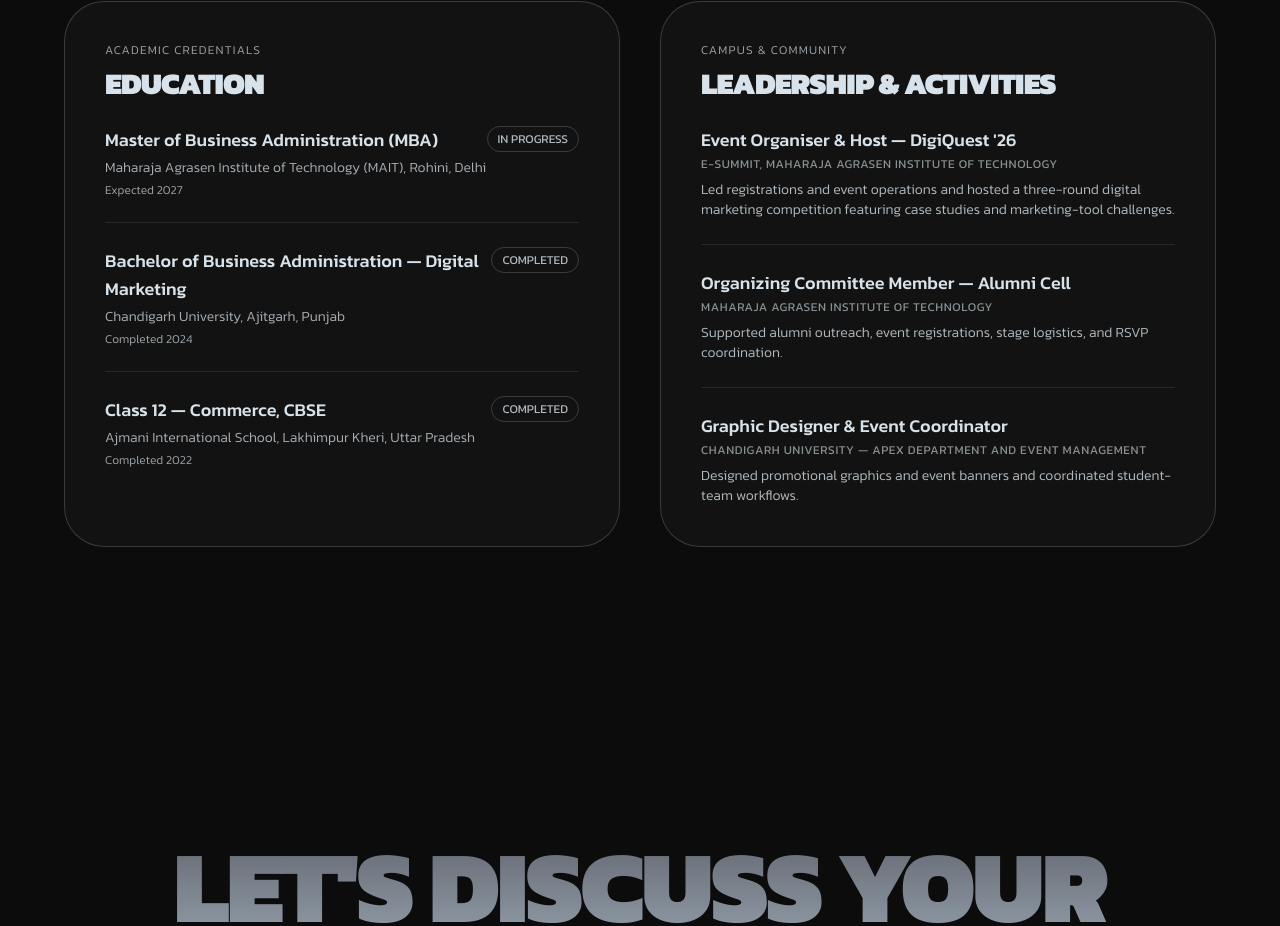
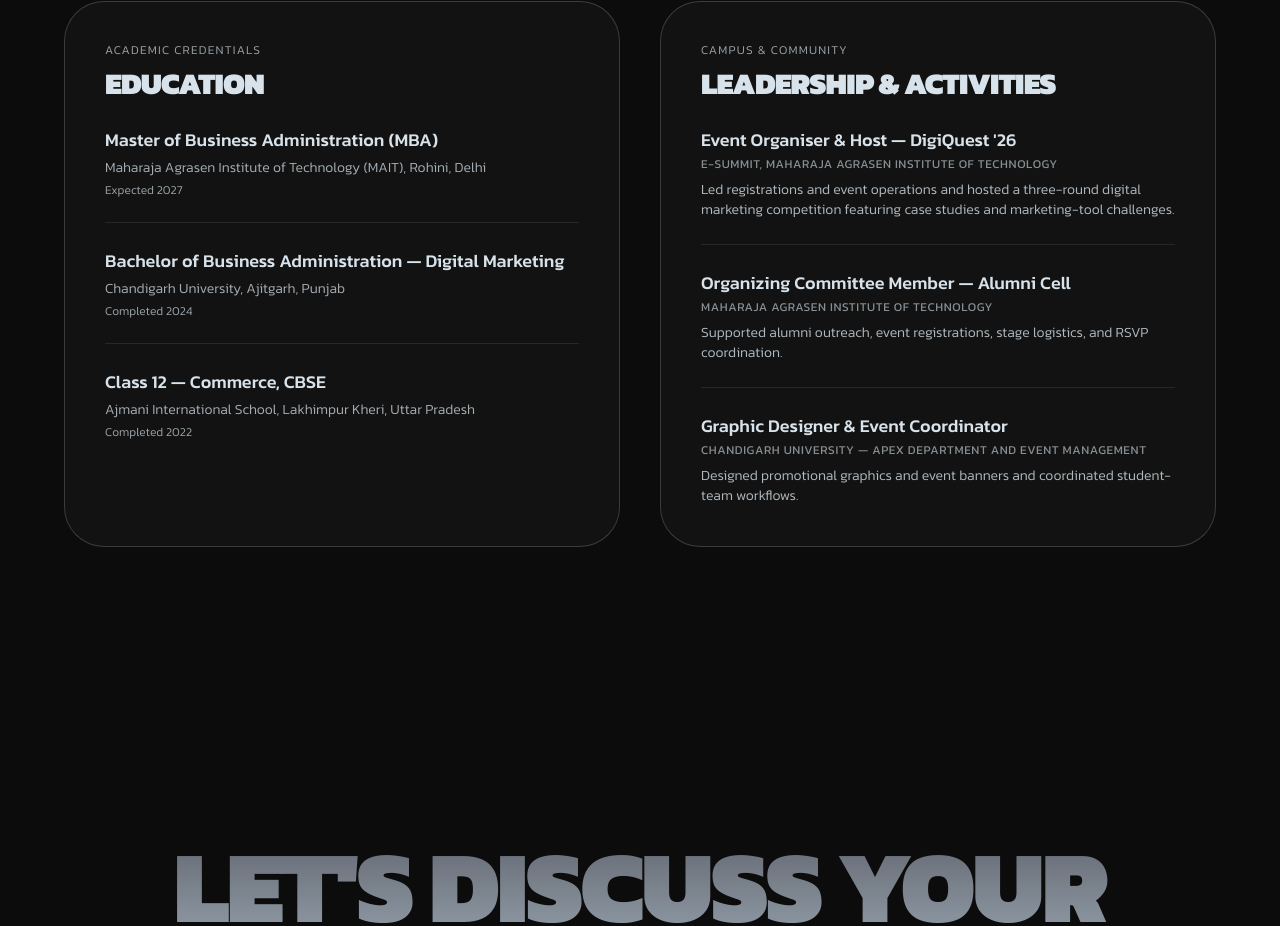
Before and after one commit to Anubhavagarwal20/Anubhav-Website, a React (Vite) app: page / in a window 1280 px wide. Shown: the part 9716-10642 px from the top of the page. Built offline with nearby package versions, Linux system fonts and the light colour scheme.

Commit message:
Remove 'In progress' and 'Completed' badges from education section

```diff
--- a/src/components/landing/ExperienceSection.tsx
+++ b/src/components/landing/ExperienceSection.tsx
@@ -105,19 +105,16 @@ const educationList = [
     degree: 'Master of Business Administration (MBA)',
     institution: 'Maharaja Agrasen Institute of Technology (MAIT), Rohini, Delhi',
     period: 'Expected 2027',
-    status: 'In progress',
   },
   {
     degree: 'Bachelor of Business Administration — Digital Marketing',
     institution: 'Chandigarh University, Ajitgarh, Punjab',
     period: 'Completed 2024',
-    status: 'Completed',
   },
   {
     degree: 'Class 12 — Commerce, CBSE',
     institution: 'Ajmani International School, Lakhimpur Kheri, Uttar Pradesh',
     period: 'Completed 2022',
-    status: 'Completed',
   },
 ];
 
@@ -266,14 +263,9 @@ export function ExperienceSection() {
                       key={idx}
                       className={idx !== 0 ? 'pt-6 border-t border-[#D7E2EA]/10' : ''}
                     >
-                      <div className="flex items-start justify-between gap-3">
-                        <h4 className="font-medium text-base sm:text-lg text-[#D7E2EA]">
-                          {edu.degree}
-                        </h4>
-                        <span className="text-xs uppercase px-2.5 py-1 rounded-full border border-[#D7E2EA]/20 text-[#D7E2EA]/80 whitespace-nowrap flex-shrink-0">
-                          {edu.status}
-                        </span>
-                      </div>
+                      <h4 className="font-medium text-base sm:text-lg text-[#D7E2EA]">
+                        {edu.degree}
+                      </h4>
                       <p className="font-light text-sm text-[#D7E2EA]/75 mt-1">
                         {edu.institution}
                       </p>
```
